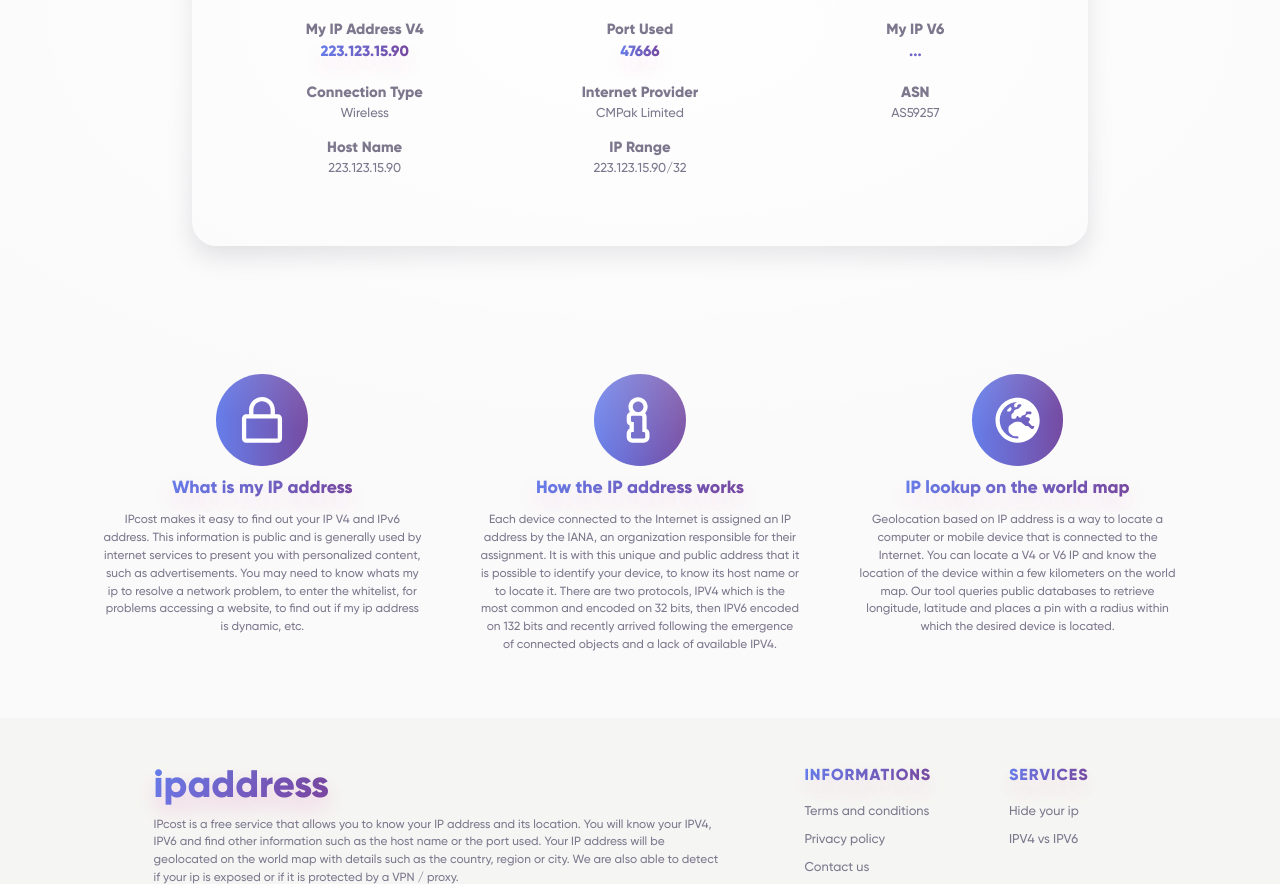
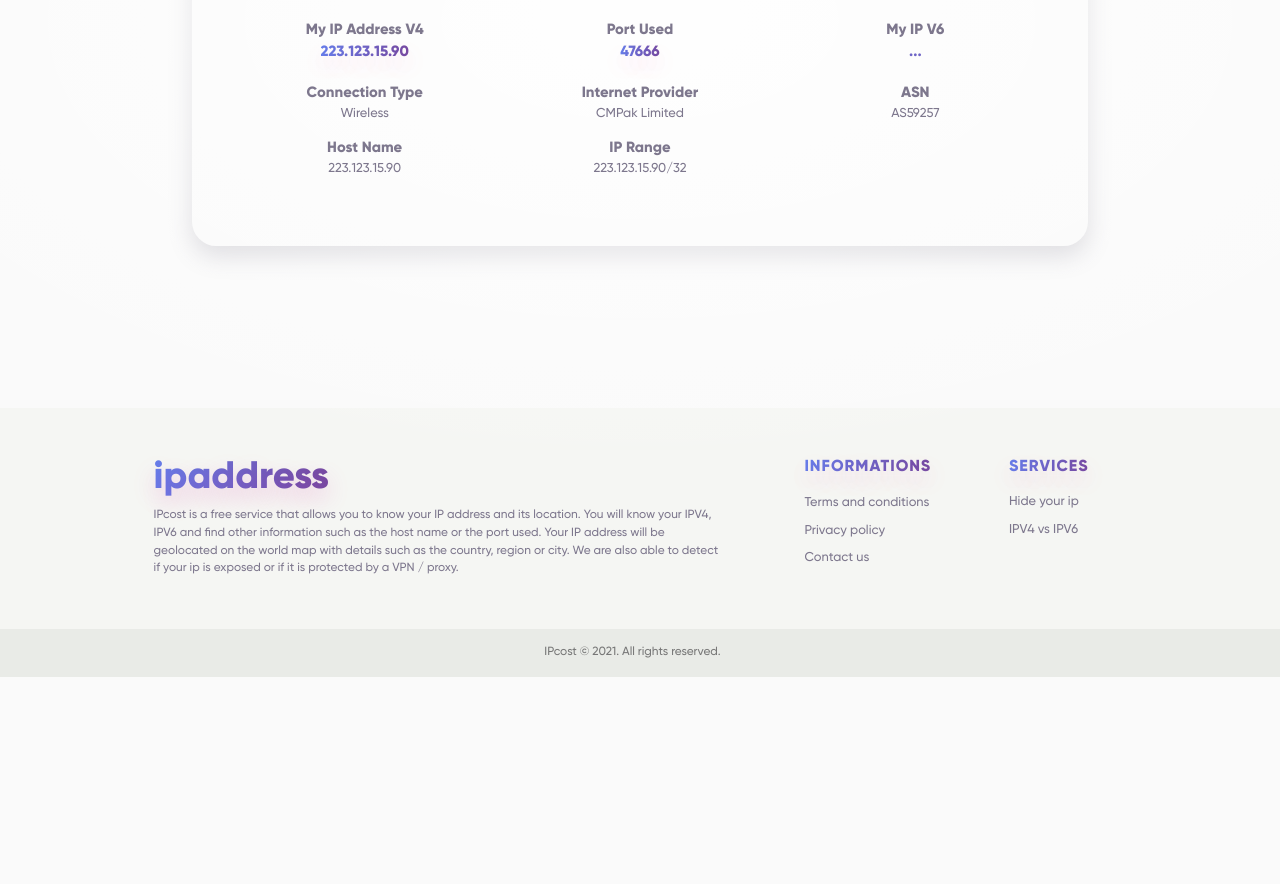
Before and after one commit to bilalchawdhary1/IP-Tracking, a plain HTML site: page index.html in a window 1280 px wide. Shown: the part 333-1217 px from the top of the page. After the commit the page ends 1010 px from the top, so only its background shows below. Drawn offline with Linux system fonts and the light colour scheme.

Commit message:
b section remove

```diff
--- a/index.html
+++ b/index.html
@@ -225,7 +225,7 @@
             </div>
         </div> -->
     </div>
-    <div id="b">
+    <!-- <div id="b">
         <div class="c cf">
             <div class="u">
                 <div>
@@ -258,7 +258,7 @@
                 </div>
             </div>
         </div>
-    </div>
+    </div> -->
     <footer id="f">
         <div class="t">
             <div class="c">
```
